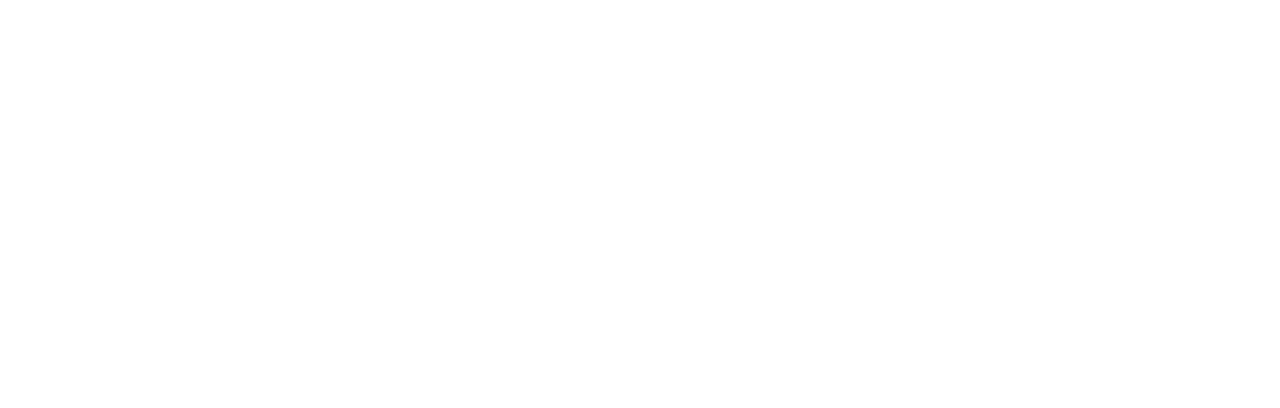
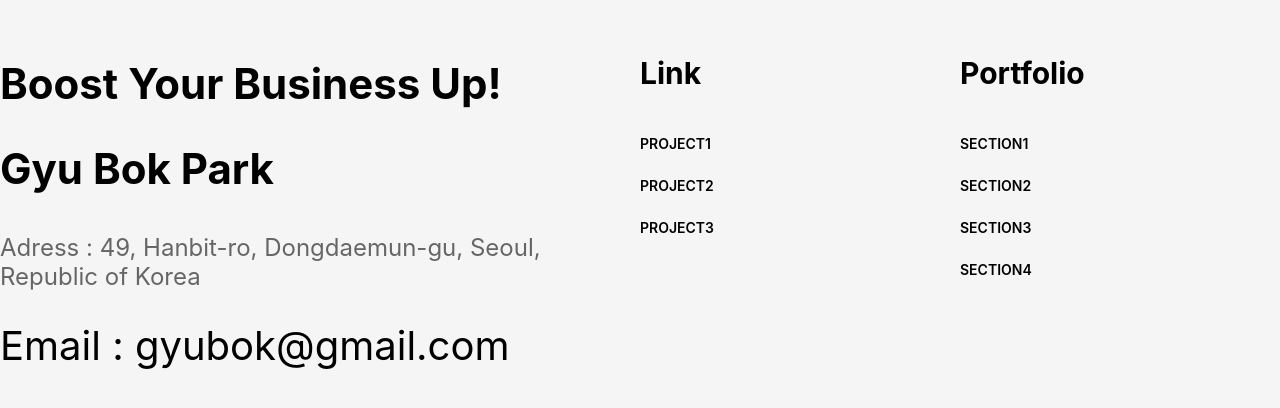
Before and after one commit to parkcheonju/portfolio, a React (Create React App) app: page / in a window 1280 px wide. Shown: the part 4690-5098 px from the top of the page. Before the commit the page ends 4584 px from the top, so only its background shows below. Built offline with nearby package versions, Linux system fonts and the light colour scheme.

Commit message:
footer add commit

```diff
--- a/src/App.js
+++ b/src/App.js
@@ -4,6 +4,7 @@
 import Section2 from "./components/Sections/Section2"
 import Section3 from "./components/Sections/Section3"
 import Section4 from "./components/Sections/Section4"
+import Footer from "./components/Sections/Footer"
 
 function App() {
   return (
@@ -13,6 +14,7 @@
     <Section2 />
     <Section3 />
     <Section4 />
+    <Footer />
     </>
   );
 }
--- /dev/null
+++ b/src/components/Sections/Footer.js
@@ -0,0 +1,36 @@
+import React from "react";
+import "../css/Footer.css";
+
+export default function Footer() {
+  return (
+    <div className="Footer">
+      <div className="Footer_inner">
+        <div className="Footer_container">
+          <div className="Footer_contact-1">
+            <div className="Footer_contact-title">Boost Your Business Up!</div>
+            <div className="Footer_contact-text">Gyu Bok Park</div>
+            <div className="Footer_contact-adress">Adress : 49, Hanbit-ro, Dongdaemun-gu, Seoul, Republic of Korea</div>
+            <div className="Footer_contact-email">Email : gyubok@gmail.com</div>
+          </div>
+          <div className="Footer_contact-2">
+            <h4>Link</h4>
+            <ul>
+              <li><a href="#none">Project1</a></li>
+              <li><a href="#none">Project2</a></li>
+              <li><a href="#none">Project3</a></li>
+            </ul>
+          </div>
+          <div className="Footer_contact-3">
+            <h4>Portfolio</h4>
+            <ul>
+              <li><a href="#none">Section1</a></li>
+              <li><a href="#none">Section2</a></li>
+              <li><a href="#none">Section3</a></li>
+              <li><a href="#none">Section4</a></li>
+            </ul>
+          </div>
+        </div>
+      </div>
+    </div>
+  );
+}
--- /dev/null
+++ b/src/components/css/Footer.css
@@ -0,0 +1,73 @@
+.Footer {
+  background-color: #f5f5f5;
+}
+.Footer_inner {
+  max-width: 1550px;
+  height: 100%;
+  margin: 0 auto;
+}
+.Footer_container {
+  height: 300px;
+  padding: 160px 0;
+  display: flex;
+}
+.Footer_contact-1 {
+  width: 50%;
+}
+.Footer_contact-2 {
+  width: 25%;
+}
+.Footer_contact-3 {
+  width: 25%;
+}
+.Footer_contact-title {
+  max-width: 37.5rem;
+  font-size: 2.625rem;
+  font-weight: 700;
+  line-height: 1.42;
+}
+.Footer_contact-text {
+  margin-bottom: 2.1875rem;
+  margin-top: 1.5625rem;
+  font-size: 2.625rem;
+  font-weight: 700;
+  line-height: 1.42;
+}
+.Footer_contact-adress {
+  font-size: 1.5rem;
+  margin: 0 0 1.875rem;
+  color: #666;
+}
+.Footer_contact-email {
+  font-size: 2.5rem;
+}
+
+.Footer_contact-2 h4 {
+  margin-bottom: 2.5rem;
+  font-size: 1.875rem;
+  font-weight: 700;
+  line-height: 1.3;
+}
+.Footer_contact-2 ul a {
+  font-size: 0.875rem;
+  font-weight: 600;
+  text-transform: uppercase;
+}
+.Footer_contact-2 ul li+li {
+  margin-top: 1.375rem;
+}
+
+.Footer_contact-3 h4 {
+  margin-bottom: 2.5rem;
+  font-size: 1.875rem;
+  font-weight: 700;
+  line-height: 1.3;
+}
+.Footer_contact-3 ul a {
+  font-size: 0.875rem;
+  font-weight: 600;
+  text-transform: uppercase;
+}
+.Footer_contact-3 ul li+li {
+  margin-top: 1.375rem;
+}
```
